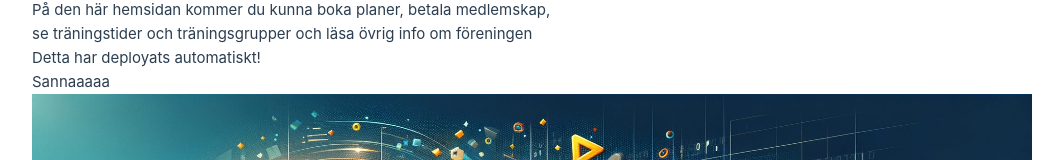
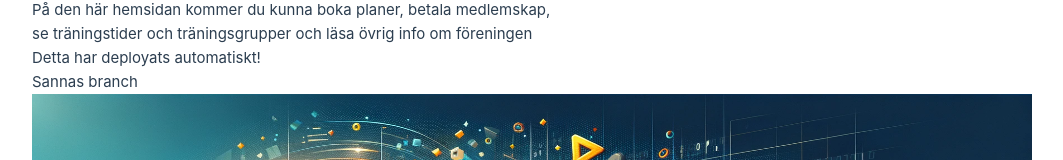
Before and after one commit to skovde-beach-volley/beach-volley-frontend, a Vue app: page / in a window 1280 px wide. Shown: the part 469-629 px from the top of the page, without its empty margins (216-1279 px from the left). Built offline with nearby package versions, Linux system fonts and the light colour scheme.

Commit message:
branch test

```diff
--- a/src/App.vue
+++ b/src/App.vue
@@ -17,7 +17,7 @@ import { RouterLink, RouterView } from 'vue-router'
 
       <p>se träningstider och träningsgrupper och läsa övrig info om föreningen</p>
       <p> Detta har deployats automatiskt! </p>
-      <p>Sannaaaaa</p>
+      <p>Sannas branch</p>
   <img alt="under_construction" src="@/assets/beachvolley_under_construction.webp" width="1000" height="500" />
   </div>
   </body>
```
